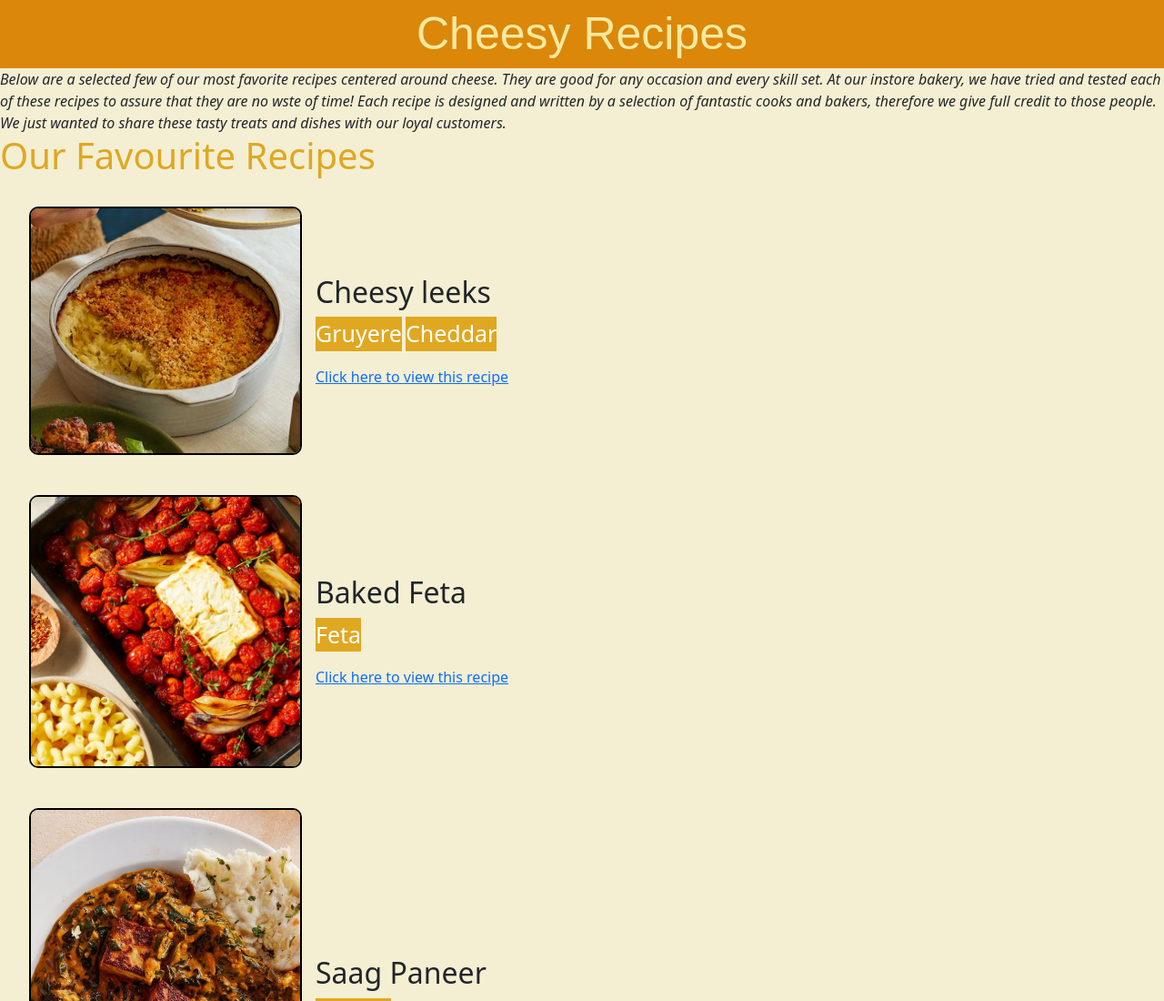
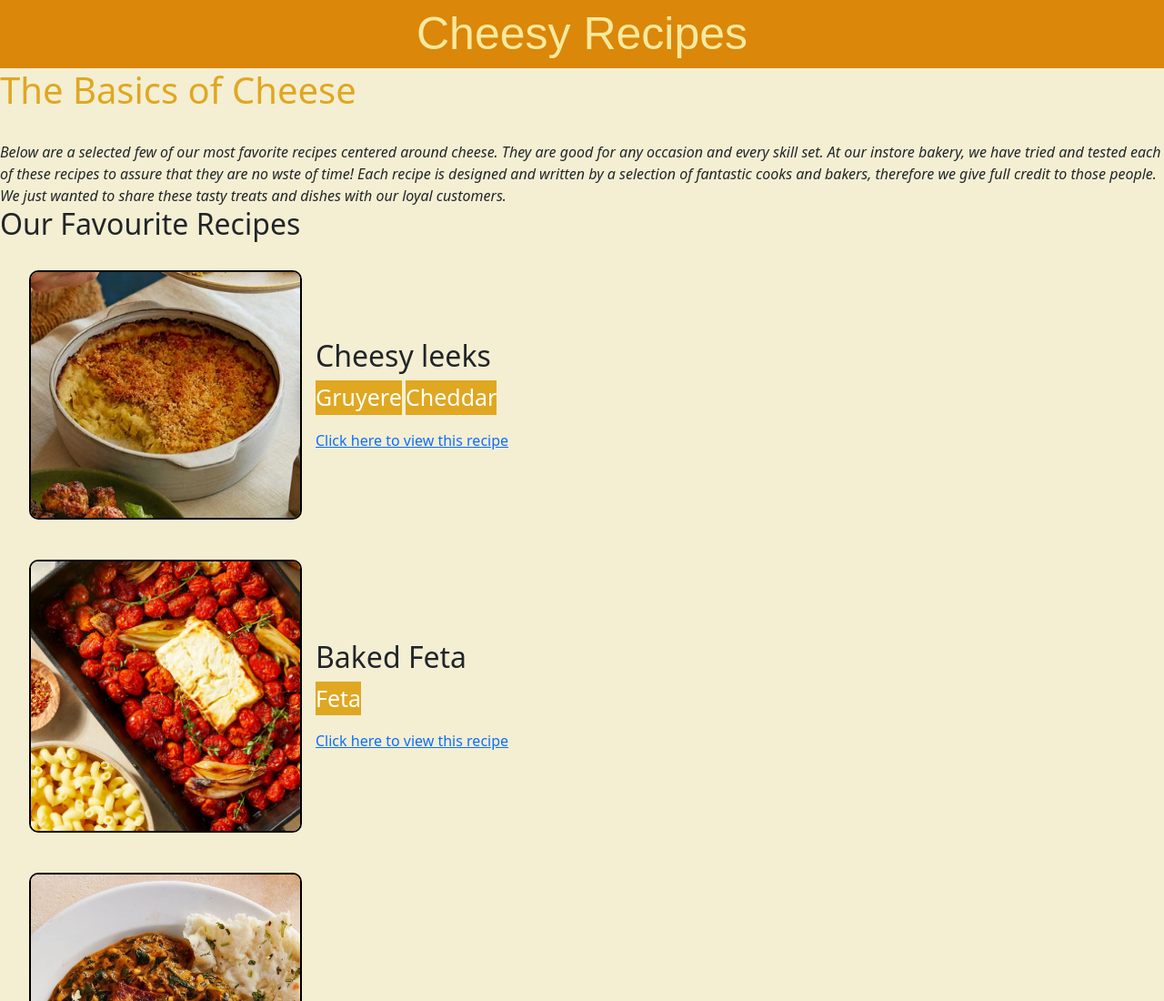
Before and after one commit to Remyvts11/Whey-to-go-pm1, a plain HTML site: page recipes.html in a window 1280 px wide. Shown: the top 1100 px of the page at 91% size. Drawn offline with nearby package versions, Linux system fonts and the light colour scheme; a web font is replaced by a local one.

Commit message:
added cheesy basics paragraph and header

```diff
--- a/recipes.html
+++ b/recipes.html
@@ -12,9 +12,13 @@
 </head>
 <body>
     <header>Cheesy Recipes</header>
+
+    <h1>The Basics of Cheese</h1>
+    <p></p>
+    <br>
     <i>Below are a selected few of our most favorite recipes centered around cheese. They are good for any occasion and every skill set. At our instore bakery, we have tried and tested each of these recipes to assure that they are no wste of time! Each recipe is designed and written by a selection of fantastic cooks and bakers, therefore we give full credit to those people. We just wanted to share these tasty treats and dishes with our loyal customers.</i>
 
-    <h1><bold>Our Favourite Recipes</bold></h1>
+    <h2><bold>Our Favourite Recipes</bold></h2>
     <br>
     <ul class="recipe-list">
         <li class="recipe-item">
```
